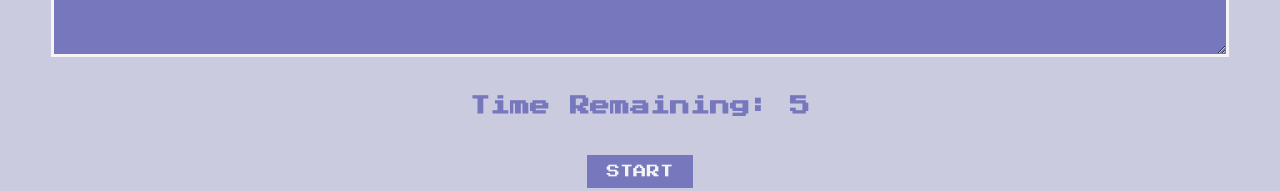
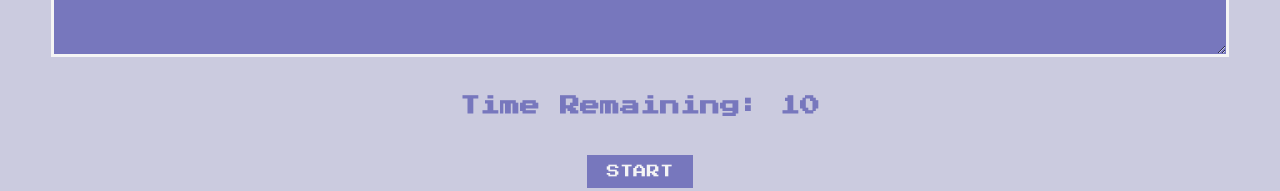
Before and after one commit to g-lee2/speed-typing-game, a React (Create React App) app: page / in a window 1280 px wide. Shown: the part 474-665 px from the top of the page. Built offline with nearby package versions, Linux system fonts and the light colour scheme.

Commit message:
Practice/create custom hook and separate logic

```diff
--- a/src/App.js
+++ b/src/App.js
@@ -1,48 +1,17 @@
 import './App.css';
-import React, { useState, useEffect, useRef } from 'react';
+import React from 'react';
+import useWordGame from './useWordGame';
 
 function App() {
-  const STARTING_TIME = 5;
-
-  const [typedWords, setTypedWords] = useState("");
-  const [time, setTime] = useState(STARTING_TIME);
-  const [runTimer, setRunTimer] = useState(false);
-  const [wordCount, setWordCount] = useState(0);
-  const inputRef = useRef(null);
-
-  function handleChange(e) {
-    const {value} = e.target;
-    setTypedWords(value);
-  }
-
-  function calculateWordCount(text) {
-    const wordsArr = text.trim().split(" ");
-    return wordsArr.filter(word => word !== "").length;
-  }
-
-  function startGame() {
-    setRunTimer(true);
-    setTime(STARTING_TIME);
-    setTypedWords("");
-
-  }
-
-  function endGame() {
-    setRunTimer(false);
-    setWordCount(calculateWordCount(typedWords));
-  }
-
-  useEffect(() => {
-      if(runTimer && time > 0) {
-        inputRef.current.focus();
-        setTimeout(() => {
-            setTime(times => times - 1)
-        }, 1000);
-      } else if (time === 0) {
-        endGame();
-
-      }
-  }, [runTimer, time])
+  const  {
+    inputRef,
+    handleChange,
+    typedWords,
+    runTimer,
+    time,
+    startGame,
+    wordCount
+  } = useWordGame()
 
   return (
     <div>
--- /dev/null
+++ b/src/useWordGame.js
@@ -0,0 +1,48 @@
+import { useState, useEffect, useRef } from "react";
+
+function useWordGame(startingTime = 10) {
+  const [typedWords, setTypedWords] = useState("");
+  const [time, setTime] = useState(startingTime);
+  const [runTimer, setRunTimer] = useState(false);
+  const [wordCount, setWordCount] = useState(0);
+  const inputRef = useRef(null);
+
+  function handleChange(e) {
+    const {value} = e.target;
+    setTypedWords(value);
+  }
+
+  function calculateWordCount(text) {
+    const wordsArr = text.trim().split(" ");
+    return wordsArr.filter(word => word !== "").length;
+  }
+
+  function startGame() {
+    setRunTimer(true);
+    setTime(startingTime);
+    setTypedWords("");
+    // inputRef.current.disabled = false;
+    // inputRef.current.focus();
+  }
+
+  function endGame() {
+    setRunTimer(false);
+    setWordCount(calculateWordCount(typedWords));
+  }
+
+  useEffect(() => {
+      if(runTimer && time > 0) {
+        inputRef.current.focus();
+        setTimeout(() => {
+            setTime(times => times - 1)
+        }, 1000);
+      } else if (time === 0) {
+        endGame();
+
+      }
+  }, [runTimer, time]);
+
+  return {inputRef, handleChange, typedWords, runTimer, time, startGame, wordCount};
+}
+
+export default useWordGame;
```
